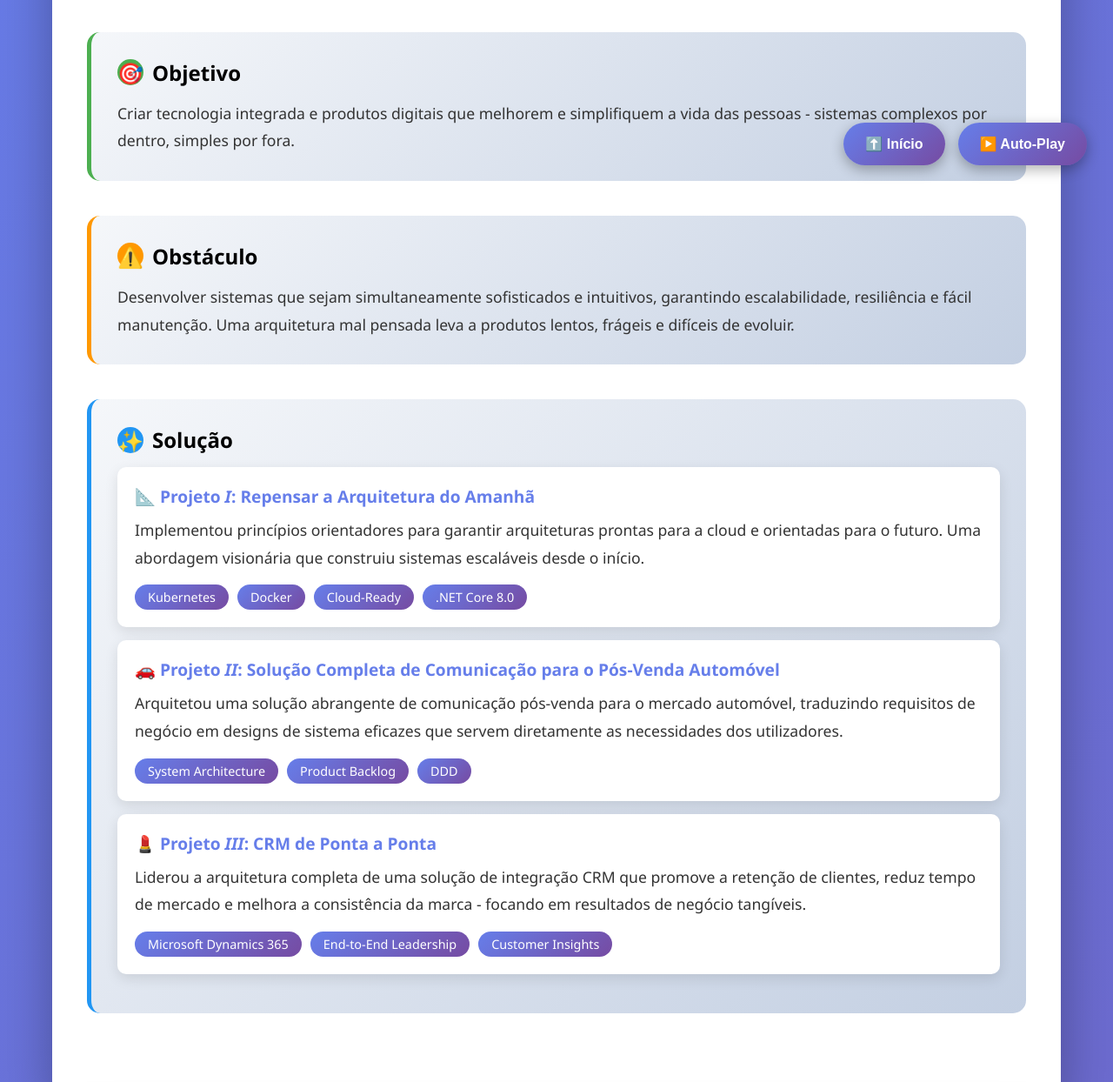
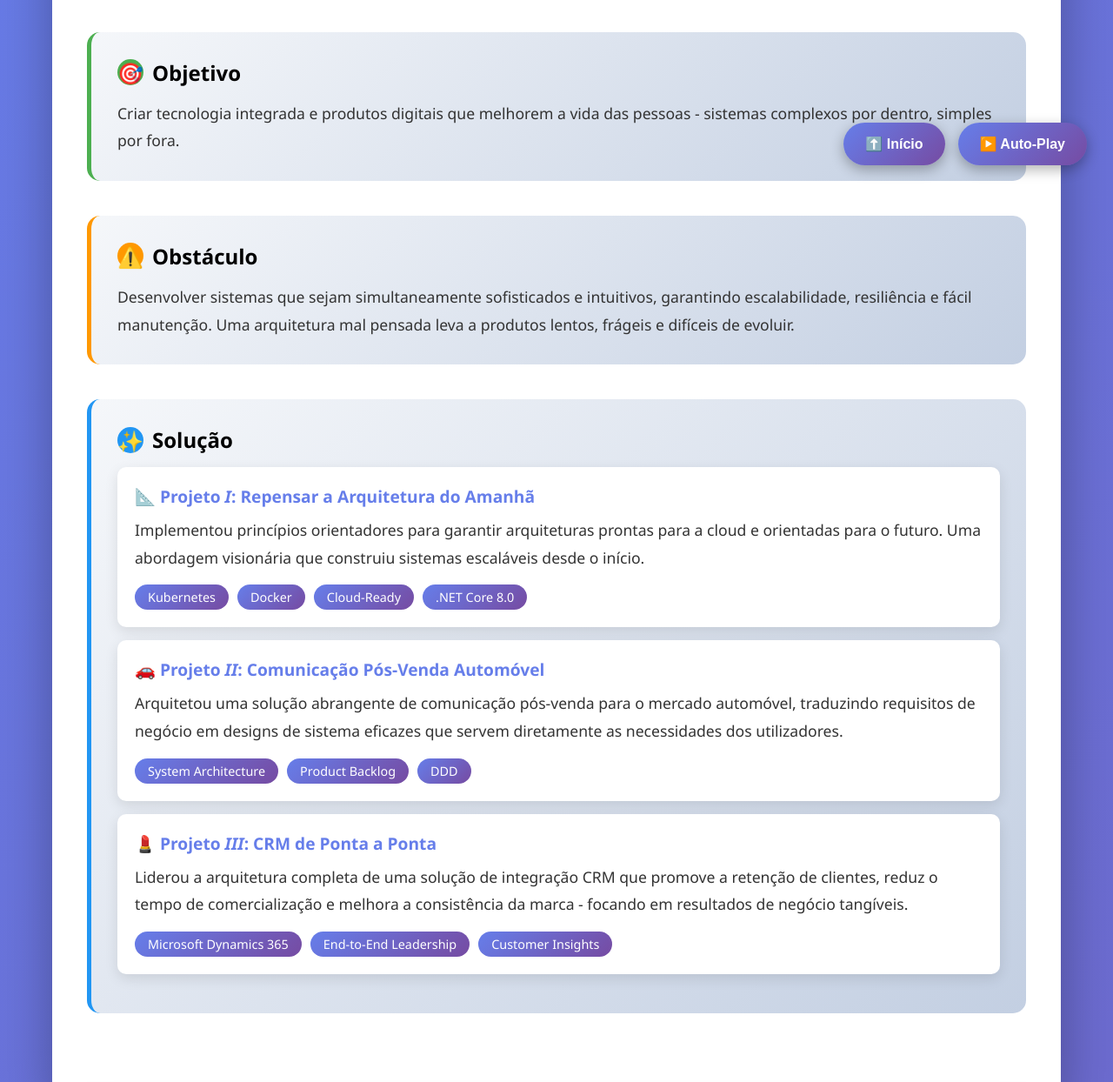
Before and after one commit to slvplopes/thinkshift-profile, a plain HTML site: page index.html in a window 1280 px wide. Shown: the part 580-1824 px from the top of the page at 87% size. Drawn offline with Linux system fonts and the light colour scheme.

Commit message:
change to technical language in pme context

```diff
--- a/index.html
+++ b/index.html
@@ -327,7 +327,7 @@
 
             <div class="gos-section goal">
                 <h3><span class="icon">🎯</span>Objetivo</h3>
-                <p>Criar tecnologia integrada e produtos digitais que melhorem e simplifiquem a vida das pessoas - sistemas complexos por dentro, simples por fora.</p>
+                <p>Criar tecnologia integrada e produtos digitais que melhorem a vida das pessoas - sistemas complexos por dentro, simples por fora.</p>
             </div>
 
             <div class="gos-section obstacle">
@@ -350,7 +350,7 @@
                 </div>
 
                 <div class="example">
-                    <div class="example-title">🚗 Projeto <I>II</I>: Solução Completa de Comunicação para o Pós-Venda Automóvel</div>
+                    <div class="example-title">🚗 Projeto <I>II</I>: Comunicação Pós-Venda Automóvel</div>
                     <p>Arquitetou uma solução abrangente de comunicação pós-venda para o mercado automóvel, traduzindo requisitos de negócio em designs de sistema eficazes que servem diretamente as necessidades dos utilizadores.</p>
                     <div class="tech-tags">
                         <span class="tag">System Architecture</span>
@@ -361,7 +361,7 @@
 
                 <div class="example">
                     <div class="example-title">💄 Projeto <I>III</I>: CRM de Ponta a Ponta</div>
-                    <p>Liderou a arquitetura completa de uma solução de integração CRM que promove a retenção de clientes, reduz tempo de mercado e melhora a consistência da marca - focando em resultados de negócio tangíveis.</p>
+                    <p>Liderou a arquitetura completa de uma solução de integração CRM que promove a retenção de clientes, reduz o tempo de comercialização e melhora a consistência da marca - focando em resultados de negócio tangíveis.</p>
                     <div class="tech-tags">
                         <span class="tag">Microsoft Dynamics 365</span>
                         <span class="tag">End-to-End Leadership</span>
```
